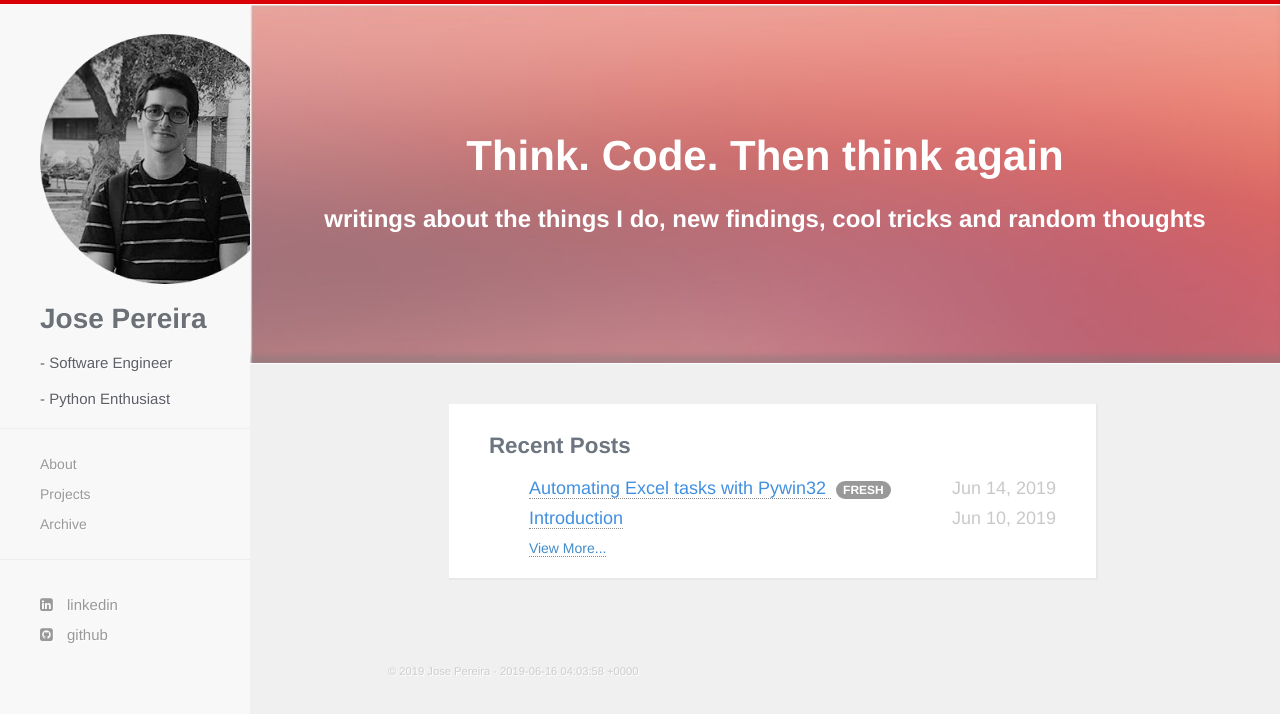
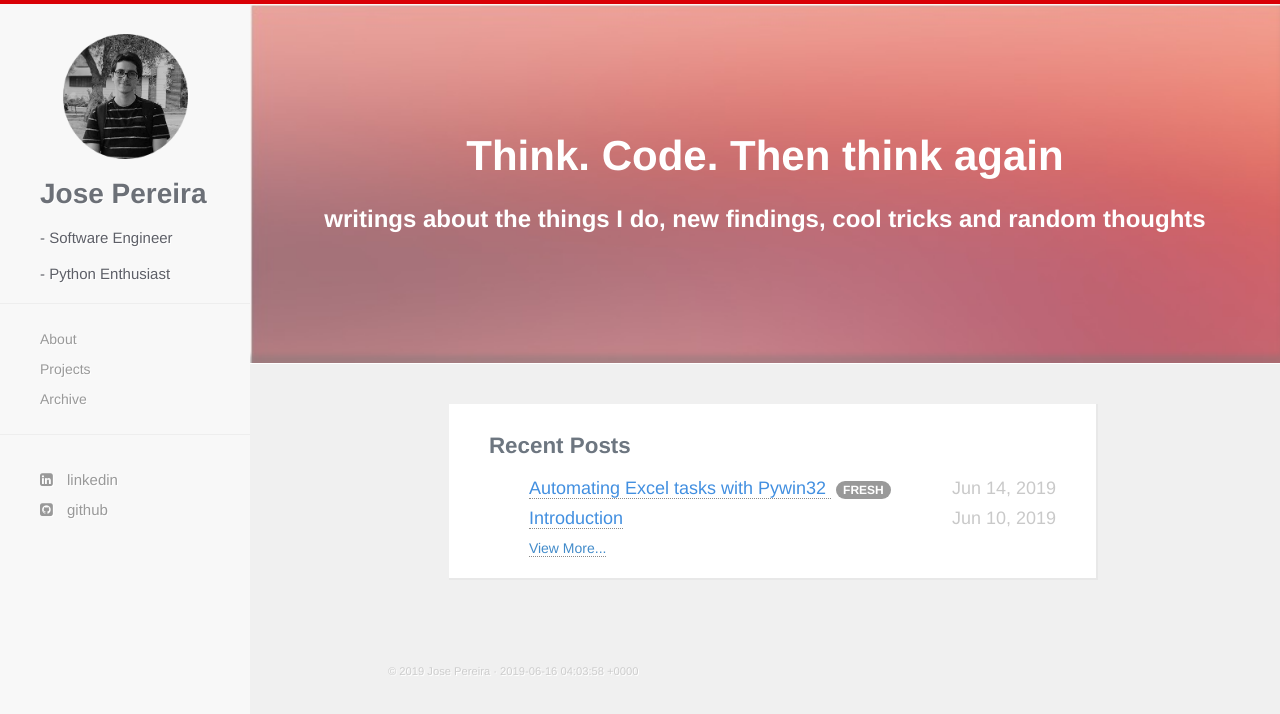
Before and after one commit to jpereiran/jpereiran.github.io, a Jekyll site: the page built from index.html, in a window 1280 px wide. Shown: the top 714 px of the page. Built offline with Jekyll 4.4.1, drawn with Linux system fonts in a browser that asks for light colours; nearby versions of some CDN libraries.

Commit message:
Update hc.css

```diff
--- a/css/hc.css
+++ b/css/hc.css
@@ -521,6 +521,13 @@ time
   display:none
 }
 
+.img-avatar {
+  display: block;
+  margin-left: auto;
+  margin-right: auto;
+  max-width: 50%;
+}
+
 .user-card
 {
   background-color:#f9f9f9;
@@ -725,15 +732,6 @@ time
       padding: 0 10px 0 10px;
   }
 
-  .img-avatar {
-      display: block;
-      margin-left: auto;
-      margin-right: auto;
-      max-width: 50%;
-  }
-
-
-
 .showcase-wrapper {
   width: 100%;
   height: 50%;
```
